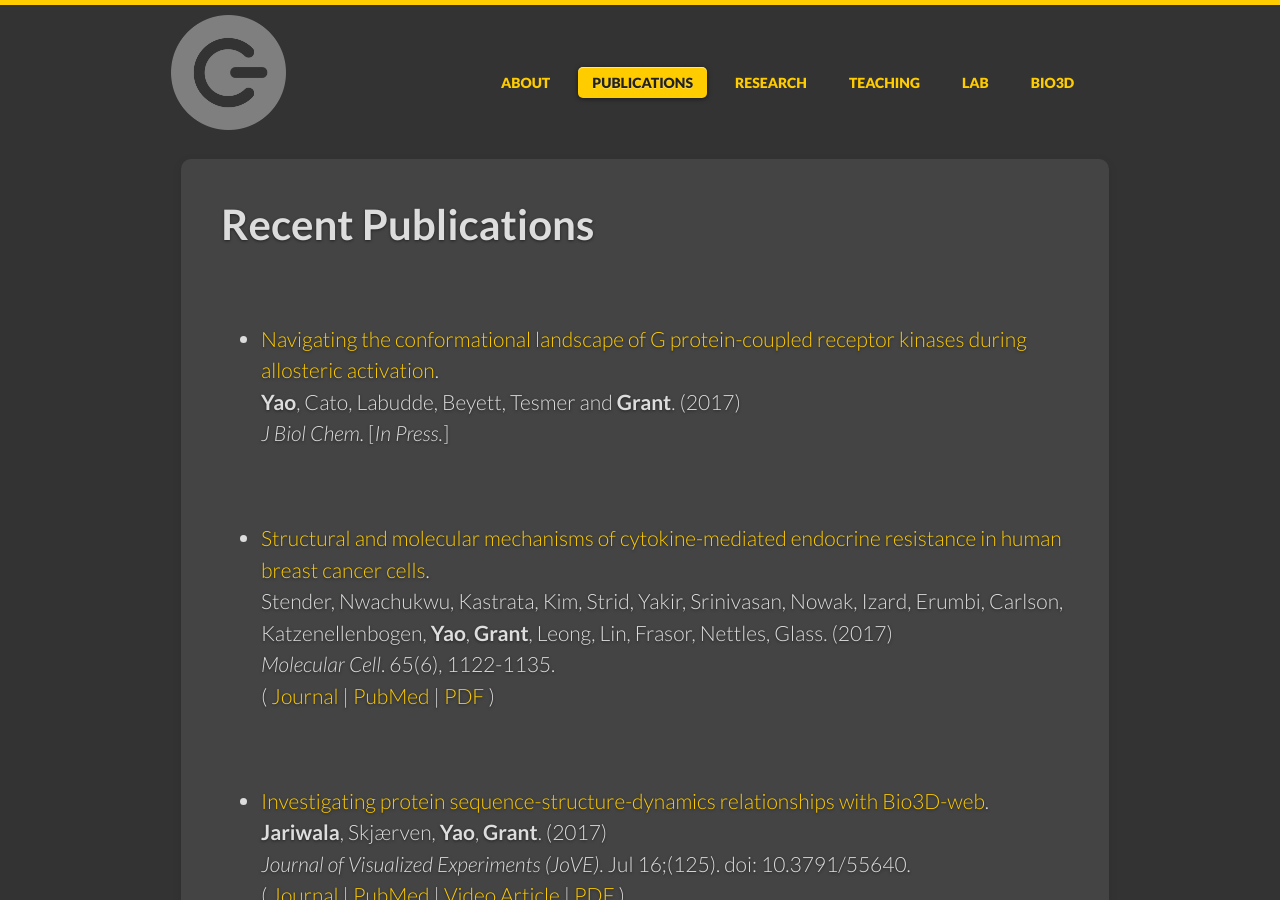
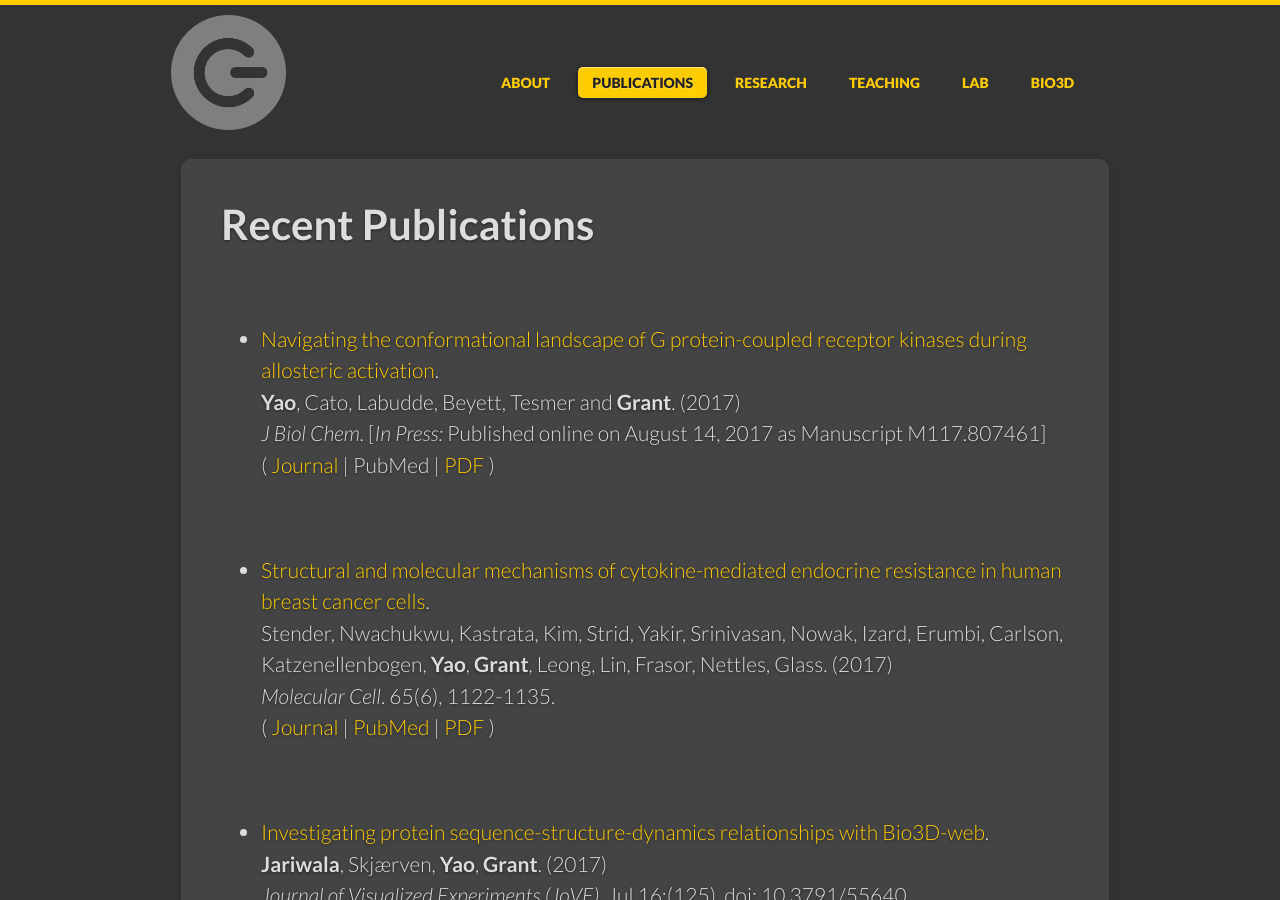
Before and after one commit to bioboot/newlabsite, a Jekyll site: the page built from publications/index.md, in a window 1280 px wide and 900 px high. Built offline with Jekyll 4.4.1, drawn with Linux system fonts in a browser that asks for light colours.

Commit message:
Update pub link

```diff
--- a/publications/index.md
+++ b/publications/index.md
@@ -5,20 +5,21 @@
 
 <br/>
 
-*   [Navigating the conformational landscape of G protein-coupled receptor kinases during allosteric activation]().
+*   [Navigating the conformational landscape of G protein-coupled receptor kinases during allosteric activation](http://www.jbc.org/content/early/2017/08/14/jbc.M117.807461.abstract).
     **Yao**, Cato, Labudde, Beyett, Tesmer and **Grant**. (2017)
-    _J Biol Chem._ [_In Press._]
+    _J Biol Chem._ [_In Press:_ Published online on August 14, 2017 as Manuscript M117.807461]
+    ( [Journal](http://www.jbc.org/content/early/2017/08/14/jbc.M117.807461.abstract) | PubMed | [PDF](http://www.jbc.org/content/early/2017/08/14/jbc.M117.807461.abstract) )
 
 <br/>
 
-*   [Structural and molecular mechanisms of cytokine-mediated endocrine resistance in human breast cancer cells]().
+*   [Structural and molecular mechanisms of cytokine-mediated endocrine resistance in human breast cancer cells](http://www.sciencedirect.com/science/article/pii/S1097276517301223).
     Stender, Nwachukwu, Kastrata, Kim, Strid, Yakir, Srinivasan, Nowak, Izard, Erumbi, Carlson, Katzenellenbogen, **Yao**,  **Grant**, Leong, Lin, Frasor, Nettles, Glass. (2017)
     _Molecular Cell_. 65(6), 1122-1135.
     ( [Journal](http://www.sciencedirect.com/science/article/pii/S1097276517301223) | [PubMed](https://www.ncbi.nlm.nih.gov/pubmed/28306507) | [PDF](http://ac.els-cdn.com/S1097276517301223/1-s2.0-S1097276517301223-main.pdf) )
 
 <br/>
 
-*   [Investigating protein sequence-structure-dynamics relationships with Bio3D-web]().
+*   [Investigating protein sequence-structure-dynamics relationships with Bio3D-web](https://www.jove.com/video/55640/).
     **Jariwala**, Skjærven, **Yao**,  **Grant**. (2017)
     _Journal of Visualized Experiments (JoVE)_. Jul 16;(125). doi: 10.3791/55640.
     ( [Journal](https://www.jove.com/video/55640/) | [PubMed](https://www.ncbi.nlm.nih.gov/pubmed/28745621) | [Video Article](https://www.jove.com/video/55640/investigating-protein-sequence-structure-dynamics-relationships-with) | [PDF](https://www.jove.com/pdf/55640/jove-protocol-55640-investigating-protein-sequence-structure-dynamics-relationships-with) )
```
